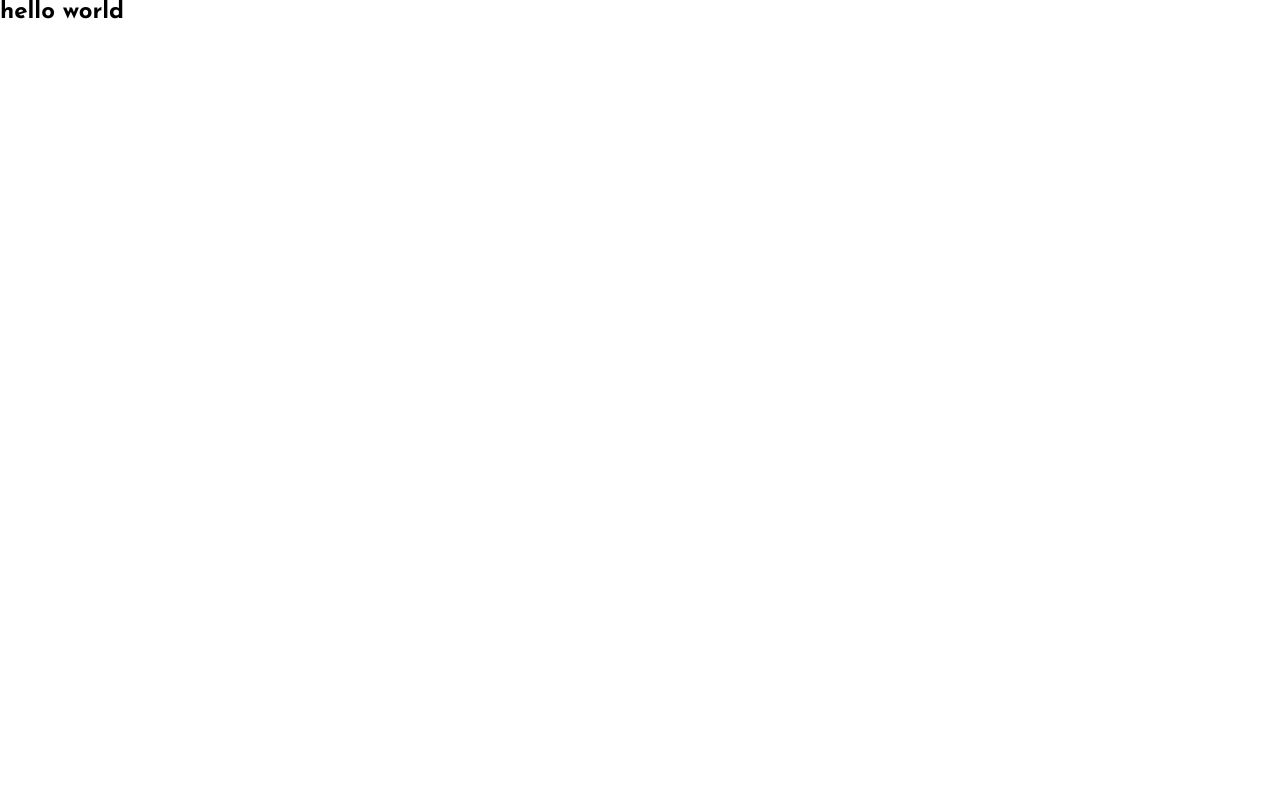
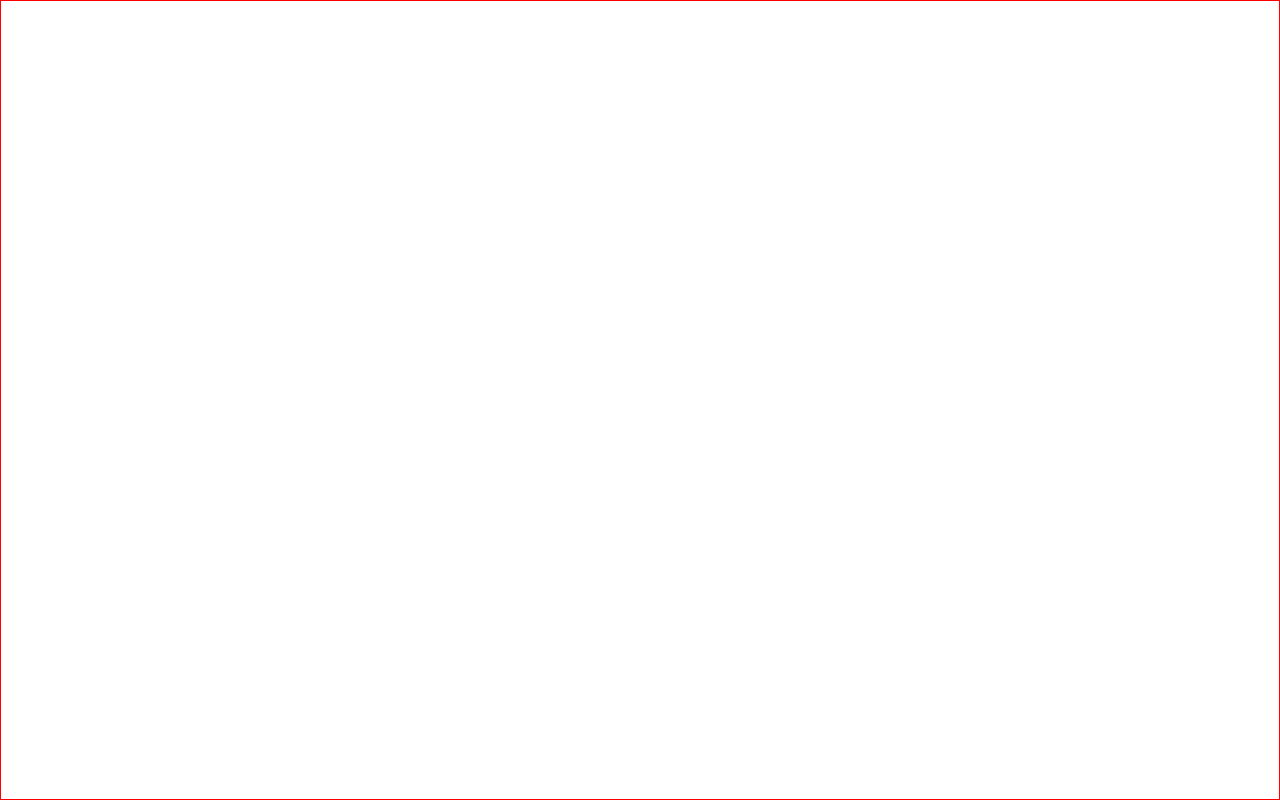
Before and after one commit to EdwinSch/react-base-apparel-form, a React (Vite) app: page / in a window 1280 px wide. Built offline with nearby package versions, Linux system fonts and the light colour scheme.

Commit message:
setup:main component

```diff
--- a/src/App.jsx
+++ b/src/App.jsx
@@ -1,7 +1,7 @@
 function App() {
   return (
     <>
-      <h2>hello world</h2>
+      <main></main>
     </>
   );
 }
--- a/src/styles/main.scss
+++ b/src/styles/main.scss
@@ -28,7 +28,19 @@ $tertiary: #94b3c2;
 $text: #1f2322;
 $accent: #a1727a;
 
+$inspect: solid 1px red;
+
 // Styles
 body {
   font-family: $font;
+  min-height: 100vh;
+  display: flex;
+  justify-content: center;
+  align-items: center;
 }
+main {
+  width: 1440px;
+  max-width: 100vw;
+  height: 800px;
+  border: $inspect;
+}
```
